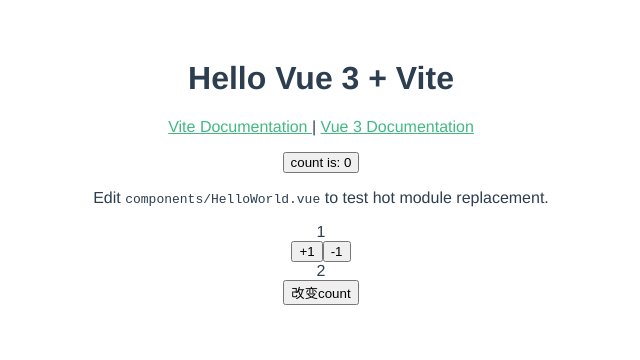
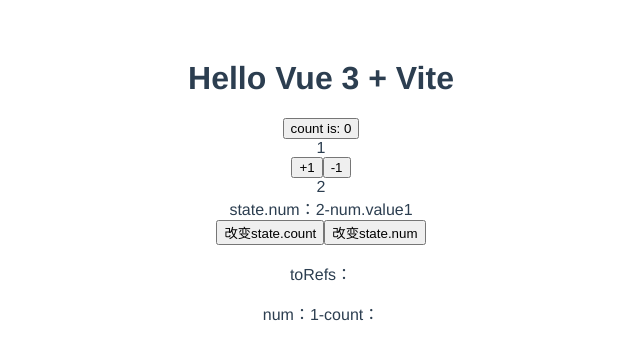
Before and after one commit to FEMotong/vue3_vite2_alpha, a Vue app: page / in a window 1280 px wide. Shown: the top 360 px of the page, without its empty margins (319-959 px from the left). Built offline with nearby package versions, Linux system fonts and the light colour scheme.

Commit message:
toRef、toRefs用法实例

```diff
--- a/src/components/HelloWorld.vue
+++ b/src/components/HelloWorld.vue
@@ -2,19 +2,7 @@
   <div>
       <h1>{{ msg }}</h1>
 
-      <p>
-        <a href="https://vitejs.dev/guide/features.html" target="_blank">
-          Vite Documentation
-        </a>
-        |
-        <a href="https://v3.vuejs.org/" target="_blank">Vue 3 Documentation</a>
-      </p>
-
       <button type="button" @click="state.count++">count is: {{ state.count }}</button>
-      <p>
-        Edit
-        <code>components/HelloWorld.vue</code> to test hot module replacement.
-      </p>
   </div>
 </template>
 
--- a/src/components/MyInstance.vue
+++ b/src/components/MyInstance.vue
@@ -7,40 +7,54 @@
         <br />
         <span>{{state.count}}</span>
         <br />
-        <button @click="changeCount">改变count</button>
+        <span>state.num：{{state.count}}-num.value{{state.num}}</span>
+        <br />
+        <button @click="changeCount">改变state.count</button>
+        <button @click="changeNum">改变state.num</button>
+        <br />
+        <p>toRefs：</p>
+        <span>num：{{ num }}-count：{{count}}</span>
     </div>
 </template>
 
-
 <script setup="props">
-  import {ref, reactive} from 'vue'
-  const num = ref(1) // 数字、字符串等简单数据类型响应
+  import {ref, reactive, toRefs} from 'vue'
+  const num = ref(1) // num.value -> 1; 数字、字符串等简单数据类型响应, 响应式包装对象
   const state = reactive({  // 返回对象的响应式副本
-    count: 2
+    count: 2,
+    num,
   })
   const add = ()=> num.value++;
   const subtract = ()=> num.value--;
   const changeCount = ()=> state.count++;
-
+  const changeNum = ()=> state.num++; // reactive 将解包所有深层的 refs，同时维持 ref 的响应性。
 </script>
-
-
 
 <!--
 <script>
-import { ref } from 'vue'
+import { ref, reactive, toRefs } from 'vue'
 
 export default {
   setup(props) {
     // debugger;
     let num = ref(1)
+    const state = reactive({  // 返回对象的响应式副本
+      count: 2,
+      num,
+    })
     const add = ()=> num.value++;
     const subtract = ()=> num.value--;
+    const changeCount = ()=> state.count++;
+    const changeNum = ()=> state.num++; // reactive 将解包所有深层的 refs，同时维持 ref 的响应性。
 
     return {
       num,
       add,
-      subtract
+      state,
+      ...toRefs(state),
+      subtract,
+      changeCount,
+      changeNum
     }
   },
 }
```
